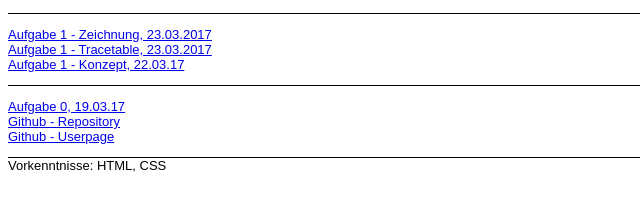
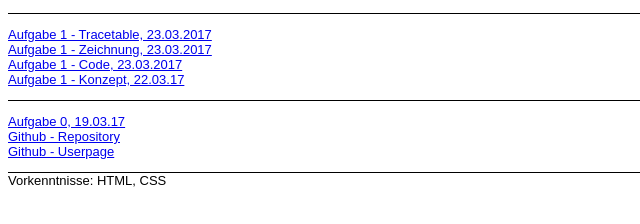
Before and after one commit to hejSalome/EIA2, a plain HTML site: page steckbrief.htm in a window 1280 px wide. Shown: the whole page, without its empty margins (0-640 px from the left). Drawn offline with Linux system fonts and the light colour scheme.

Commit message:
Add links to Steckbrief

```diff
--- a/Aufgabe1/tracecode.js
+++ b/Aufgabe1/codeA1.js
@@ -39,4 +39,4 @@ function placeDiv(_color, _x, _y, _width, _height) {
     s.left = _x + "px";
     s.top = _y + "px";
 }
-//# sourceMappingURL=tracecode.js.map
+//# sourceMappingURL=codeA1.js.map
--- a/steckbrief.htm
+++ b/steckbrief.htm
@@ -13,9 +13,11 @@ body {
 </head>
 <body>
 <p style="border-top: 1px solid black"> </p>
+<a href="https://hejSalome.github.io/EIA2/Aufgabe1/Aufgabe1Tracetable.jpeg" target="_blank">Aufgabe 1 - Tracetable, 23.03.2017</a><br>
 <a href="https://hejSalome.github.io/EIA2/Aufgabe1/Aufgabe1Zeichnung.jpeg" target="_blank">Aufgabe 1 - Zeichnung, 23.03.2017</a><br>
-<a href="https://hejSalome.github.io/EIA2/Aufgabe1/Aufgabe1Tracetable.jpeg" target="_blank">Aufgabe 1 - Tracetable, 23.03.2017</a><br>
+<a href="https://hejSalome.github.io/EIA2/Aufgabe1/codeA1.html" target="_blank">Aufgabe 1 - Code, 23.03.2017</a><br>
 <a href="https://hejSalome.github.io/EIA2/Aufgabe1/Aufgabe1Konzept.jpeg" target="_blank">Aufgabe 1 - Konzept, 22.03.17</a><br>
+
 <p style="border-top: 1px solid black"> </p>
 <a href="https://hejSalome.github.io/EIA2/Aufgabe0/Aufgabe0.html" target="_blank">Aufgabe 0, 19.03.17</a><br>
 <a href="https://github.com/hejSalome/EIA2" target="_blank"> Github - Repository</a><br>
```
Also changed, not shown: Aufgabe1/codeA1.html (renamed from Aufgabe1/tracecode.html, +1 -1 lines), Aufgabe1/codeA1.ts (renamed from Aufgabe1/tracecode.ts), 2 other files.
